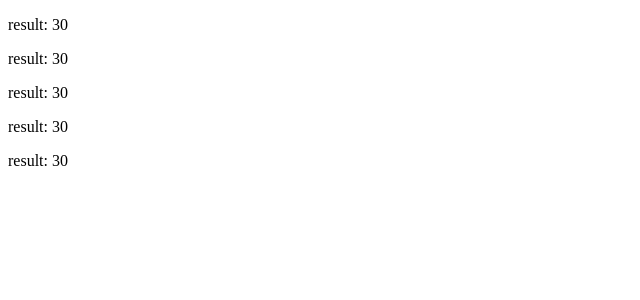
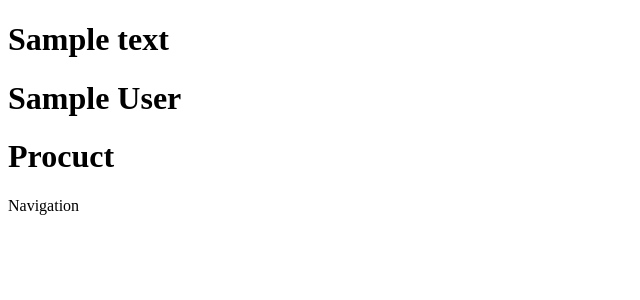
Before and after one commit to DariHernandez/Task-Board---Fazt-Curso-de-Reactjs-desde-Cero-para-principiantes-2022, a React (Vite) app: page / in a window 1280 px wide. Shown: the top 300 px of the page, without its empty margins (0-640 px from the left). Built offline with nearby package versions, Linux system fonts and the light colour scheme.

Commit message:
es6 modules

```diff
--- /dev/null
+++ b/src/Product.jsx
@@ -0,0 +1,7 @@
+export default function Product() {
+    return <h1>Procuct</h1>
+}
+
+export function Navbar () {
+    return <nav>Navigation</nav>
+}
--- /dev/null
+++ b/src/Sample.jsx
@@ -0,0 +1,10 @@
+// Exported components
+
+export function Sample() {
+    return <h1>Sample text</h1>
+}
+
+export function User() {
+    return <h1>Sample User</h1>
+
+}
--- a/src/index.jsx
+++ b/src/index.jsx
@@ -2,87 +2,19 @@
 import React from "react"
 import ReactDom from "react-dom/client"
 
+// Import components
+import { Sample, User } from "./Sample"
+import Product, {Navbar} from "./Product"
+
 // Get root tag from html
 const root = ReactDom.createRoot(document.querySelector("#root"))
-
-// Sample component
-// function Sample() {
-//     // return html code
-//     const name = "Dari Dev"
-//     return (
-//         <div>
-//             <p>name</p> {/* h1 with the text "name" */}
-//             <p>{name}</p> {/* use variable insde jsx */}
-//             <p>{10 + 10}</p>
-//         </div>
-//     )
-// }
-
-// function Sample() {
-//     // Conditional returns
-//     const married = false
-//     if (married) {
-//         return <p>I am married</p>
-//     } else {
-//         return <p>I am happy</p>
-//     }
-// }
-
-// function Sample() {
-//     // Conditional returns with ternary operator
-//     const married = true
-//     return (
-//         <div>
-//             <p> {married ? "I am married" : "I am happy"} </p>
-//         </div>
-//     )
-// }
-
-// function Sample() {
-//     // returns objects as string
-
-//     const user = {
-//         firstname: "dari",
-//         lastname: "daveloper",
-//     }
-
-//     // Convert objeto to json string
-//     return <p>
-//         {JSON.stringify(user)}
-//     </p>
-// }
-
-// function Sample() {
-//     // returns objects as tags
-
-//     const user = {
-//         firstname: "dari",
-//         lastname: "daveloper",
-//     }
-
-//     // Get element from objet and insert in tag
-//     return <p>{user.firstname}</p>
-// }
-
-function Sample() {
-    // Functions nested in return
-    function add(x, y) {
-        return x + y
-    }
-
-    // Convert objeto to json string
-    return <p>result: {add(10, 20)}</p>
-}
 
 // Content inside the root
 root.render(
     <>
-        {/* Open fragment */}
         <Sample />
-        <Sample />
-        <Sample />
-        <Sample />
-        <Sample />
-        {/* Close fragment */}
+        <User />
+        <Product />
+        <Navbar />
     </>
 )
```
